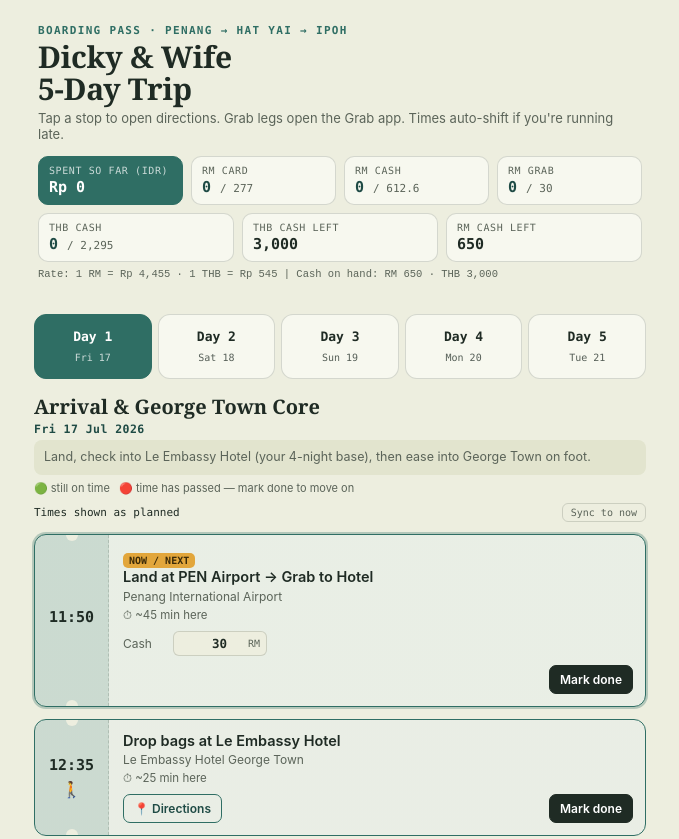
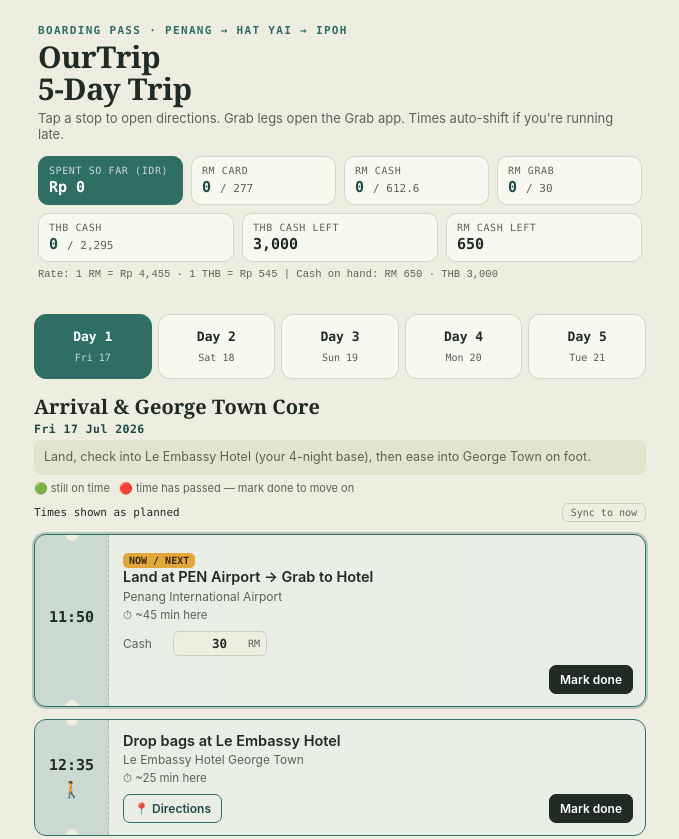
Before and after one commit to DickymDJAHU/HolidayTrip, a website: page index.html in a window 1280 px wide. Shown: the top 839 px of the page, without its empty margins (300-979 px from the left). Drawn offline with Linux system fonts and the light colour scheme.

Commit message:
Update index.html

```diff
--- a/index.html
+++ b/index.html
@@ -191,7 +191,7 @@
 
   <div class="header">
     <div class="eyebrow">Boarding Pass · Penang → Hat Yai → Ipoh</div>
-    <h1>Dicky & Wife<br>5-Day Trip</h1>
+    <h1>OurTrip <br>5-Day Trip</h1>
     <div class="sub">Tap a stop to open directions. Grab legs open the Grab app. Times auto-shift if you're running late.</div>
 
     <div class="budget-strip" id="budgetStrip"></div>
```
